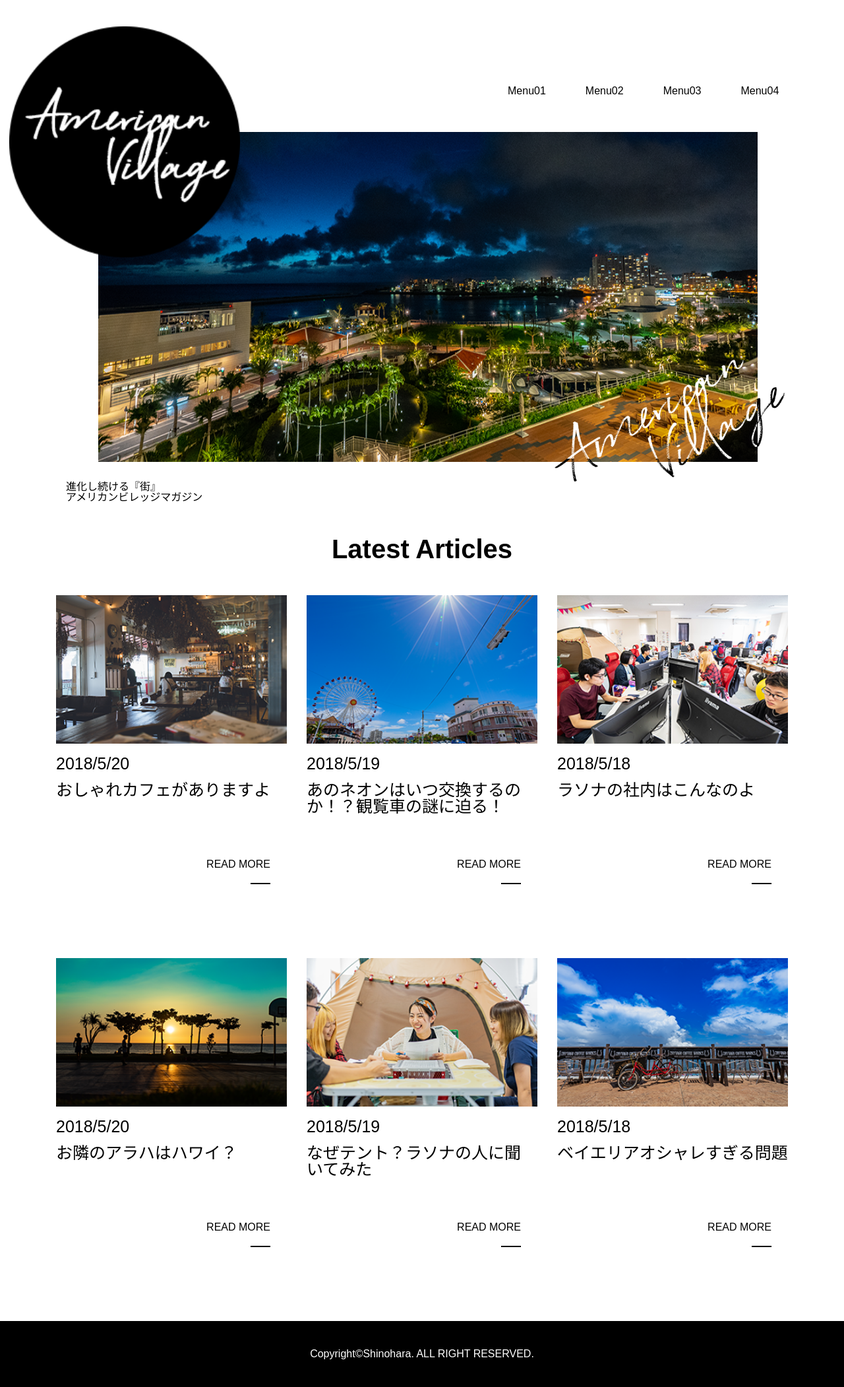
After one commit to marumaru13/americanV, a WordPress theme: template index.php in a window 1280 px wide. The commit adds this page. Shown: the whole page at 66% size. Run offline with PHP 8.4 and a stand-in for WordPress, Linux system fonts and the light colour scheme; the site name, menu and one post (Sample post) are stand-ins, and other content is empty.

Commit message:
テーマ化　index.php等に変更

```diff
--- /dev/null
+++ b/footer.php
@@ -0,0 +1,8 @@
+<footer>
+        <p>Copyright<small>&copy;</small>Shinohara. ALL RIGHT RESERVED.</p>
+    </footer>
+    <script src="https://ajax.googleapis.com/ajax/libs/jquery/3.3.1/jquery.min.js"></script>
+    <script src="./assets/js/script.js"></script>
+</body>
+
+</html>
--- /dev/null
+++ b/header.php
@@ -0,0 +1,35 @@
+<!DOCTYPE html>
+<html lang="ja">
+
+<head>
+    <meta charset="UTF-8">
+    <meta http-equiv="X-UA-Compatible" content="IE=edge">
+    <meta name="viewport" content="width=device-width, initial-scale=1.0">
+    <link rel="stylesheet" href="<?php echo get_template_directory_uri(); ?>/assets/css/reset.css">
+    <link rel="stylesheet" href="<?php echo get_template_directory_uri(); ?>/assets/css/style.css">
+    <title>American Villege</title>
+</head>
+
+<body>
+    <header>
+        <div class="section1">
+            <div　class="content">
+                <div class="inner">
+                    <p class="menu">Menu01</p>
+                    <p class="menu">Menu02</p>
+                    <p class="menu">Menu03</p>
+                    <p class="menu">Menu04</p>
+                </div>
+                <div class="box">
+                    <img src="<?php echo get_template_directory_uri(); ?>/assets/img/visual_1_pc.png" alt="" class="img_01">
+                    <img src="<?php echo get_template_directory_uri(); ?>/assets/img/logo.png" alt="" class="img_02">
+                    <img src="<?php echo get_template_directory_uri(); ?>/assets/img/visual_text_pc.png" alt="" class="img_03">
+                </div>
+                <img src="<?php echo get_template_directory_uri(); ?>/assets/img/visual_1_sp.png" alt="" class="spimg_01">
+                <img src="<?php echo get_template_directory_uri(); ?>/assets/img/visual_text_sp.png" alt="" class="spimg_03">
+                <p class="left">進化し続ける『街』<br class="br_sp">アメリカンビレッジマガジン</p>
+
+            </div>
+        </div>
+        <?php wp_head(); ?>
+    </header>
--- a/index.html
+++ b/index.php
@@ -1,43 +1,10 @@
-<!DOCTYPE html>
-<html lang="ja">
-
-<head>
-    <meta charset="UTF-8">
-    <meta http-equiv="X-UA-Compatible" content="IE=edge">
-    <meta name="viewport" content="width=device-width, initial-scale=1.0">
-    <link rel="stylesheet" href="./assets/css/reset.css">
-    <link rel="stylesheet" href="./assets/css/style.css">
-    <title>American Villege</title>
-</head>
-
-<body>
-    <header>
-        <div class="section1">
-            <div　class="content">
-                <div class="inner">
-                    <p class="menu">Menu01</p>
-                    <p class="menu">Menu02</p>
-                    <p class="menu">Menu03</p>
-                    <p class="menu">Menu04</p>
-                </div>
-                <div class="box">
-                    <img src="./assets/img/visual_1_pc.png" alt="" class="img_01">
-                    <img src="./assets/img/logo.png" alt="" class="img_02">
-                    <img src="./assets/img/visual_text_pc.png" alt="" class="img_03">
-                </div>
-                <img src="./assets/img/visual_1_sp.png" alt="" class="spimg_01">
-                <img src="./assets/img/visual_text_sp.png" alt="" class="spimg_03">
-                <p class="left">進化し続ける『街』<br class="br_sp">アメリカンビレッジマガジン</p>
-
-            </div>
-        </div>
-    </header>
-    <main>
+<?php get_header(); ?>
+<main>
         <div class="section2">
             <h1>Latest Articles</h1>
             <div class="contents">
                 <div class="box2">
-                    <img src="./assets/img/post_img_1.png" alt="">
+                    <img src="<?php echo get_template_directory_uri(); ?>/assets/img/post_img_1.png" alt="">
                     <p class="dates">2018/5/20</p>
                     <p class="text">おしゃれカフェがありますよ</p>
                     <div class="btn_box">
@@ -46,7 +13,7 @@
                     </div>
                 </div>
                 <div class="box2">
-                    <img src="./assets/img/post_img_2.png" alt="">
+                    <img src="<?php echo get_template_directory_uri(); ?>/assets/img/post_img_2.png" alt="">
                     <p class="dates">2018/5/19</p>
                     <p class="text">あのネオンはいつ交換するのか！？観覧車の謎に迫る！</p>
                     <div class="btn_box">
@@ -55,7 +22,7 @@
                     </div>
                 </div>
                 <div class="box2">
-                    <img src="./assets/img/post_img_3.png" alt="">
+                    <img src="<?php echo get_template_directory_uri(); ?>/assets/img/post_img_3.png" alt="">
                     <p class="dates">2018/5/18</p>
                     <p class="text">ラソナの社内はこんなのよ</p>
                     <div class="btn_box">
@@ -66,7 +33,7 @@
             </div>
             <div class="contents">
                 <div class="box2">
-                    <img src="./assets/img/post_img_4.png" alt="">
+                    <img src="<?php echo get_template_directory_uri(); ?>/assets/img/post_img_4.png" alt="">
                     <p class="dates">2018/5/20</p>
                     <p class="text">お隣のアラハはハワイ？</p>
                     <div class="btn_box">
@@ -75,7 +42,7 @@
                     </div>
                 </div>
                 <div class="box2">
-                    <img src="./assets/img/post_img_5.png" alt="">
+                    <img src="<?php echo get_template_directory_uri(); ?>/assets/img/post_img_5.png" alt="">
                     <p class="dates">2018/5/19</p>
                     <p class="text">なぜテント？ラソナの人に聞いてみた</p>
                     <div class="btn_box">
@@ -84,7 +51,7 @@
                     </div>
                 </div>
                 <div class="box2">
-                    <img src="./assets/img/post_img_6.png" alt="">
+                    <img src="<?php echo get_template_directory_uri(); ?>/assets/img/post_img_6.png" alt="">
                     <p class="dates">2018/5/18</p>
                     <p class="text">ベイエリアオシャレすぎる問題</p>
                     <div class="btn_box">
@@ -95,11 +62,4 @@
             </div>
         </div>
     </main>
-    <footer>
-        <p>Copyright<small>&copy;</small>Shinohara. ALL RIGHT RESERVED.</p>
-    </footer>
-    <script src="https://ajax.googleapis.com/ajax/libs/jquery/3.3.1/jquery.min.js"></script>
-    <script src="./assets/js/script.js"></script>
-</body>
-
-</html>
+    <?php get_footer(); ?>
```
Also changed, not shown: style.css (added, +9 -0 lines), screenshot.png (added).
